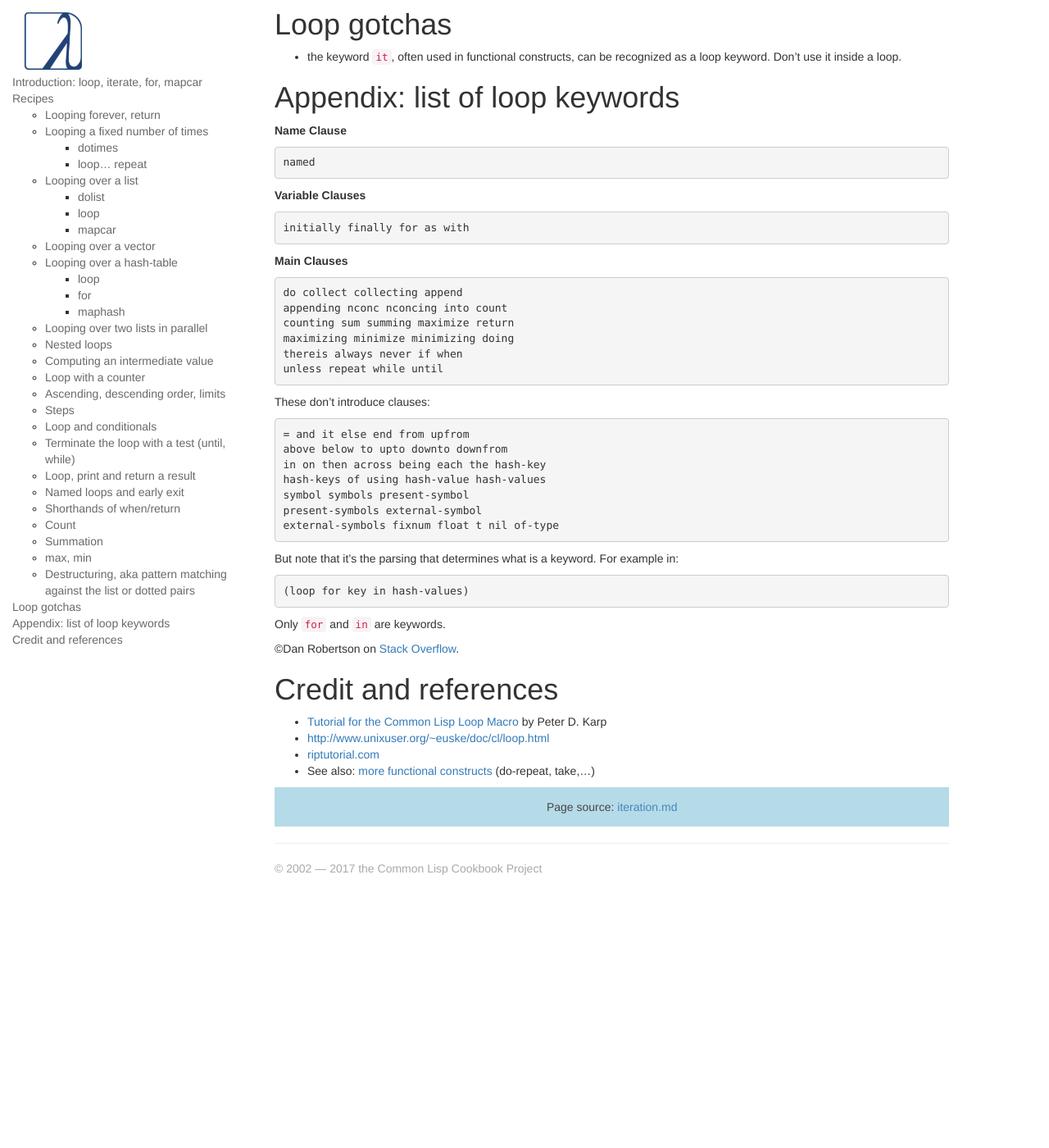
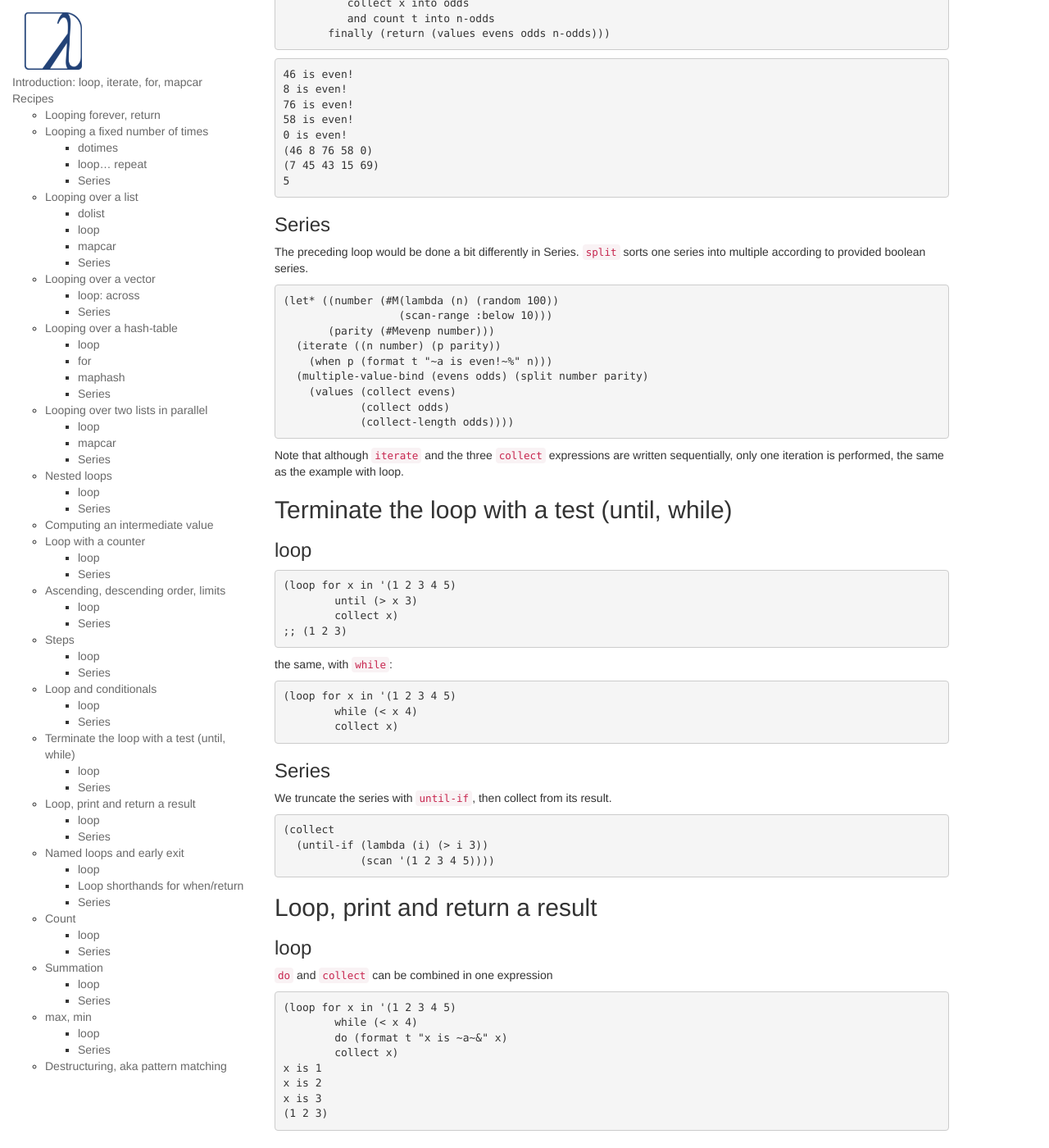
Before and after one commit to LispCookbook/cl-cookbook, a Jekyll site: the page built from iteration.md, in a window 1280 px wide and 1400 px high, scrolled down 9148 px. Shown: the whole window at 82% size. Built offline with Jekyll 4.4.1, drawn with Linux system fonts in a browser that asks for light colours; before the commit the page ends 10237 px from its top, so only the background shows below that; some of the changed text lies outside the part shown.

Commit message:
Series examples added.
Added examples using Series for most of the iteration examples.

````diff
--- a/iteration.md
+++ b/iteration.md
@@ -113,12 +113,21 @@ Here is an example with [cl-punch](https://github.com/windymelt/cl-punch/):
 
 and voilà :) We won't use this more in this recipe, but feel free to do.
 
-
 Last but not least, you might like
 **[series](https://github.com/tokenrove/series/wiki/Documentation)**,
-a library that first appeared on "Common Lisp the Language", in the
-appendix A (it nearly became part of the language), that makes
-functional programming as fast as imperative programming.
+a library that describes itself as combining aspects of sequences,
+streams, and loops. Series expressions look like operations on
+sequences, but can achieve the same high level of efficiency as a
+loop. Series first appeared in "Common Lisp the Language", in the
+appendix A (it nearly became part of the language). Series looks like
+this:
+
+~~~lisp
+(collect
+  (mapping ((x (scan-range :from 1 :upto 5)))
+    (* x x)))
+;; (1 4 9 16 25)
+~~~
 
 # Recipes
 
@@ -150,7 +159,6 @@ functional programming as fast as imperative programming.
 
 Here `dotimes` returns `nil`. The return value is evaluated at the end of the loop.
 
-
 ### loop… repeat
 
 ~~~lisp
@@ -167,6 +175,12 @@ This prints 10 times "hello" and returns `nil`.
 
 with `collect`, this returns a list.
 
+### Series
+
+~~~lisp
+(iterate ((n (scan-range :below 10)))
+  (print n))
+~~~
 
 ## Looping over a list
 
@@ -222,13 +236,32 @@ With `on`, we loop over the cdr of the list:
 
 `mapcar` returns the results of the lambda function as a list.
 
+### Series
+~~~lisp
+(iterate ((item (scan '(1 2 3))))
+  (print item))
+~~~
+
+`scan-sublists` is the equivalent of `loop for ... on`:
+
+~~~lisp
+(iterate ((i (scan-sublists '(1 2 3))))
+  (print i))
+~~~
 
 ## Looping over a vector
 
-loop: `across`
+### loop: `across`
 
 ~~~lisp
 (loop for i across #(1 2 3) do (print i))
+~~~
+
+### Series
+
+~~~lisp
+(iterate ((i (scan #(1 2 3))))
+  (print i))
 ~~~
 
 ## Looping over a hash-table
@@ -293,9 +326,15 @@ value:
 
 See also [with-hash-table-iterator](http://www.lispworks.com/documentation/HyperSpec/Body/m_w_hash.htm).
 
+### Series
+~~~lisp
+(iterate (((k v) (scan-hash h)))
+  (format t "~&~a ~a~%" k v))
+~~~
 
 ## Looping over two lists in parallel
 
+### loop
 
 ~~~lisp
 (loop for x in '(a b c)
@@ -304,6 +343,7 @@ See also [with-hash-table-iterator](http://www.lispworks.com/documentation/Hyper
 ;; ((A 1) (B 2) (C 3))
 ~~~
 
+### mapcar
 ~~~lisp
 (mapcar (lambda (x y)
            (list x y))
@@ -331,14 +371,46 @@ Return a flat list:
 ;; (A 1 B 2 C 3)
 ~~~
 
+### Series
+~~~lisp
+(collect
+  (#Mlist (scan '(a b c))
+          (scan '(1 2 3))))
+~~~
+
+A more efficient way, when the lists are known to be of equal length:
+
+~~~lisp
+(collect
+  (mapping (((x y) (scan-multiple 'list
+                                  '(a b c)
+                                  '(1 2 3))))
+    (list x y)))
+~~~
+Return a flat list:
+~~~lisp
+(collect-append ; or collect-nconc
+ (mapping (((x y) (scan-multiple 'list
+                                 '(a b c)
+                                 '(1 2 3))))
+   (list x y)))
+~~~
+
 
 ## Nested loops
-
+### loop
 ~~~lisp
 (loop for x from 1 to 3
       collect (loop for y from 1 to x
 		    collect y))
 ;; ((1) (1 2) (1 2 3))
+~~~
+
+### Series
+~~~lisp
+(collect
+  (mapping ((x (scan-range :from 1 :upto 3)))
+    (collect (scan-range :from 1 :upto x))))
 ~~~
 
 
@@ -354,7 +426,7 @@ with `=`:
 ~~~
 
 ## Loop with a counter
-
+### loop
 Iterate through a list, and have a counter iterate in parallel. The length of
 the list determines when the iteration ends. Two sets of actions are defined,
 one of which is executed conditionally.
@@ -388,7 +460,20 @@ A, B, C, D, E
 NIL
 ~~~
 
+### Series
+
+By iterating on multiple series in parallel, and using an infinite
+range, we can make a counter.
+
+~~~lisp
+(iterate ((x (scan '(a b c d e)))
+          (y (scan-range :from 1)))
+  (when (> y 1) (format t ", "))
+  (format t "~A" x))
+~~~
+
 ## Ascending, descending order, limits
+### loop
 
 `from… to…`:
 
@@ -407,7 +492,23 @@ NIL
 
 Similarly, use `from 10 downto 0` (10…0) and `from 10 above 0` (10…1).
 
+### Series
+
+`:from ... :upto`, including the upper limit:
+~~~lisp
+(iterate ((i (scan-range :from 0 :upto 10)))
+  (print i))
+~~~
+
+`:from ... :below`, excluding the upper limit:
+~~~lisp
+(iterate ((i (scan-range :from 0 :below 10)))
+  (print i))
+~~~
+
+
 ## Steps
+### loop
 
 with `by`:
 
@@ -425,8 +526,16 @@ if it was in a closure:
       do (print i))
 ~~~
 
+### Series
+with `:by`
+~~~lisp
+(iterate ((i (scan-range :from 1 :upto 10 :by 2)))
+  (print i))
+~~~
+
 
 ## Loop and conditionals
+### loop
 
 with `if`, `else` and `finally`:
 
@@ -471,7 +580,30 @@ do`, `and count`):
 5
 ```
 
+### Series
+
+The preceding loop would be done a bit differently in Series. `split`
+sorts one series into multiple according to provided boolean series.
+
+~~~lisp
+(let* ((number (#M(lambda (n) (random 100))
+                  (scan-range :below 10)))
+       (parity (#Mevenp number)))
+  (iterate ((n number) (p parity))
+    (when p (format t "~a is even!~%" n)))
+  (multiple-value-bind (evens odds) (split number parity)
+    (values (collect evens)
+            (collect odds)
+            (collect-length odds))))
+~~~
+
+Note that although `iterate` and the three `collect` expressions are
+written sequentially, only one iteration is performed, the same as the
+example with loop.
+
+
 ## Terminate the loop with a test (until, while)
+### loop
 
 ~~~lisp
 (loop for x in '(1 2 3 4 5)
@@ -488,7 +620,18 @@ the same, with `while`:
 	collect x)
 ~~~
 
+### Series
+
+We truncate the series with `until-if`, then collect from its result.
+
+~~~lisp
+(collect
+  (until-if (lambda (i) (> i 3))
+            (scan '(1 2 3 4 5))))
+~~~
+
 ## Loop, print and return a result
+### loop
 
 `do` and `collect` can be combined in one expression
 
@@ -503,7 +646,19 @@ x is 3
 (1 2 3)
 ~~~
 
+### Series
+By mapping we can perform a side effect and also collect items
+~~~lisp
+(collect
+  (mapping ((x (until-if (complement (lambda (x) (< x 4)))
+                         (scan '(1 2 3 4 5)))))
+    (format t "x is ~a~&" x)
+    x))
+~~~
+
+
 ## Named loops and early exit
+### loop
 
 The special `loop named` foo syntax allows you to create a loop that
 you can exit early from. The exit is performed using `return-from`,
@@ -521,8 +676,7 @@ and can be used from within nested loops.
 2
 ~~~
 
-
-## Shorthands of when/return
+### Loop shorthands for when/return
 
 Several actions provide shorthands for combinations of when/return:
 
@@ -544,21 +698,47 @@ NIL
 NIL
 ~~~
 
+### Series
+
+A block is manually created and returned from.
+
+~~~lisp
+(block loop-1
+  (iterate ((x (scan-range :from 0 :upto 10 :by 2)))
+    (iterate ((y (scan-range :from 0 :upto 100 :by (1+ (random 3)))))
+      (when (< x y)
+        (return-from loop-1 (values x y))))))
+~~~
+
 ## Count
-
+### loop
 ~~~lisp
 (loop for i from 1 to 3 count (oddp i))
 ;; 2
 ~~~
 
+### Series
+~~~lisp
+(collect-length (choose-if #'oddp (scan-range :from 1 :upto 3)))
+~~~
+
 ## Summation
+### loop
 
 ~~~lisp
 (loop for i from 1 to 3 sum (* i i))
 ;; 14
 ~~~
 
+### Series
+
+~~~lisp
+(collect-sum (#M(lambda (i) (* i i))
+                (scan-range :from 1 :upto 3)))
+~~~
+
 ## max, min
+### loop
 
 ~~~lisp
 (loop for i from 1 to 3 maximize (mod i 3))
@@ -567,8 +747,15 @@ NIL
 
 and `minimize`.
 
+### Series
+~~~lisp
+(collect-max (#M(lambda (i) (mod i 3))
+                (scan-range :from 1 :upto 3)))
+~~~
+and `collect-min`.
 
 ## Destructuring, aka pattern matching against the list or dotted pairs
+### loop
 
 ~~~lisp
 (loop for (a b) in '((x 1) (y 2) (z 3))
@@ -589,6 +776,44 @@ Use `nil` to ignore a term:
 ;; (X Y Z)
 ~~~
 
+### Series
+In general, with `destructuring-bind`:
+~~~lisp
+(collect
+  (mapping ((l (scan '((x 1) (y 2) (z 3)))))
+    (destructuring-bind (a b) l
+      (list b a))))
+~~~
+
+But for alists, `scan-alist` is provided:
+
+~~~lisp
+(collect
+  (mapping (((a b) (scan-alist '((1 . a) (2 . b) (3 . c)))))
+    b))
+~~~
+
+# Custom series scanners
+
+If we often scan the same type of object, we can write our own scanner
+ for it: the iteration itself can be factored out. Taking the example
+ above, of scanning a list of two-element lists, we'll write a scanner
+ that returns a series of the first elements, and a series of the
+ second.
+
+~~~lisp
+(defun scan-listlist (listlist)
+  (declare (optimizable-series-function 2))
+  (map-fn '(values t t)
+          (lambda (l)
+            (destructuring-bind (a b) l
+              (values a b)))
+          (scan listlist)))
+
+(collect
+  (mapping (((a b) (scan-listlist '((x 1) (y 2) (z 3)))))
+    (list b a)))
+~~~
 
 
 # Loop gotchas
````
